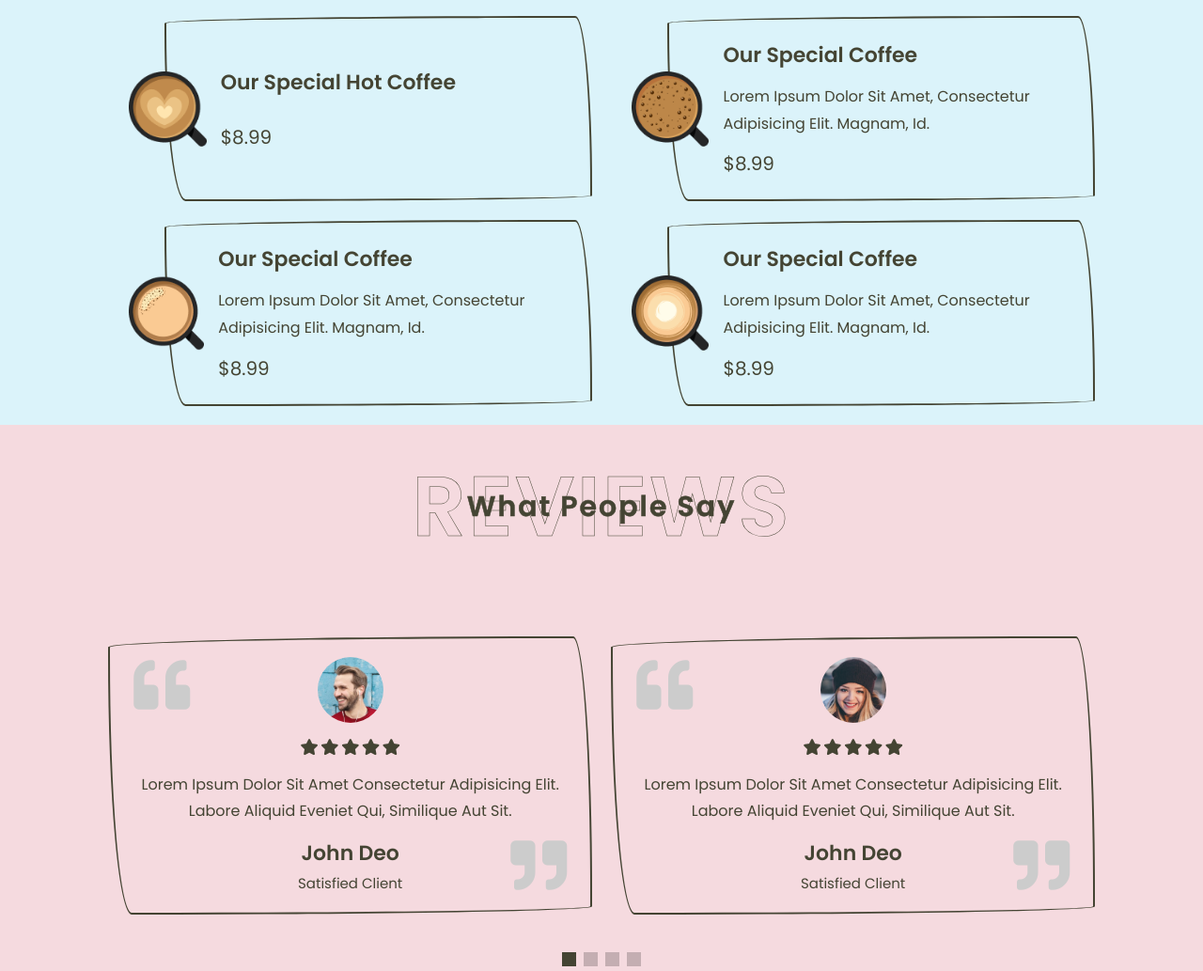
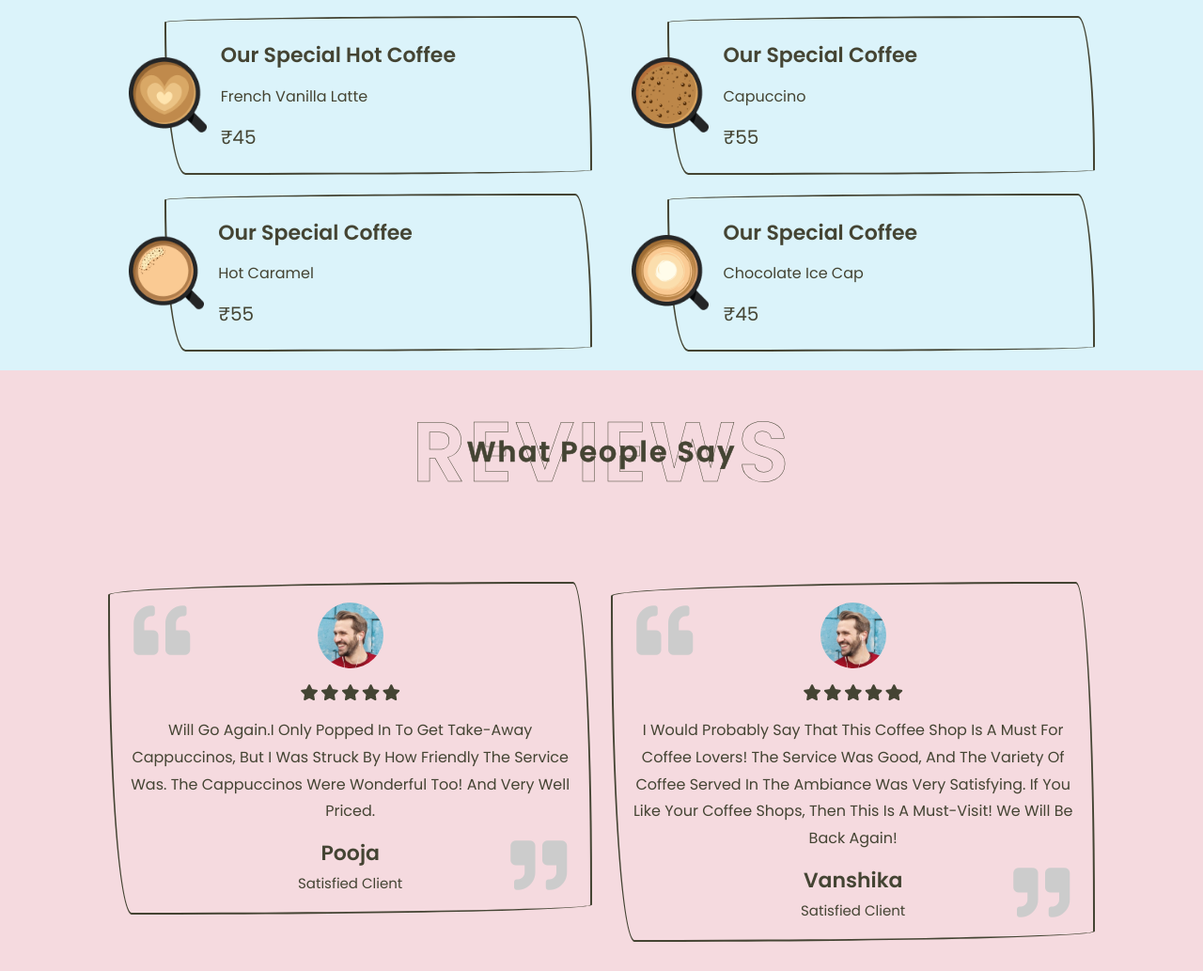
Before and after one commit to Mansi1527/jojocafe, a plain HTML site: page index.html in a window 1280 px wide. Shown: the part 1996-3029 px from the top of the page at 94% size. Drawn offline with nearby package versions, Linux system fonts and the light colour scheme.

Commit message:
Update index.html

```diff
--- a/index.html
+++ b/index.html
@@ -94,7 +94,7 @@
                 </div>
                 <div class="icons">
                     <img src="image/about-icon-3.png" alt="">
-                    <h3><a href="https://instagram.com/jojoo.in?igshid=YmMyMTA2M2Y="></a></h3>
+                    <h3><a href="https://instagram.com/jojoo.in?igshid=YmMyMTA2M2Y=">ambience</a></h3>
                 </div>
             </div>
         </div>
@@ -135,8 +135,8 @@
             <img src="image/menu-3.png" alt="">
             <div class="content">
                 <h3>our special Hot coffee</h3>
-                <p></p>
-                <span>$8.99</span>
+                <p>French vanilla latte</p>
+                <span>₹45</span>
             </div>
         </a>
 
@@ -144,8 +144,8 @@
             <img src="image/menu-4.png" alt="">
             <div class="content">
                 <h3>our special coffee</h3>
-                <p>Lorem ipsum dolor sit amet, consectetur adipisicing elit. Magnam, id.</p>
-                <span>$8.99</span>
+                <p>Capuccino</p>
+                <span>₹55</span>
             </div>
         </a>
 
@@ -153,8 +153,8 @@
             <img src="image/menu-5.png" alt="">
             <div class="content">
                 <h3>our special coffee</h3>
-                <p>Lorem ipsum dolor sit amet, consectetur adipisicing elit. Magnam, id.</p>
-                <span>$8.99</span>
+                <p>Hot Caramel</p>
+                <span>₹55</span>
             </div>
         </a>
 
@@ -162,8 +162,8 @@
             <img src="image/menu-6.png" alt="">
             <div class="content">
                 <h3>our special coffee</h3>
-                <p>Lorem ipsum dolor sit amet, consectetur adipisicing elit. Magnam, id.</p>
-                <span>$8.99</span>
+                <p>Chocolate Ice Cap</p>
+                <span>₹45</span>
             </div>
         </a>
 
@@ -194,15 +194,15 @@
                     <i class="fas fa-star"></i>
                     <i class="fas fa-star"></i>
                 </div>
-                <p>Lorem ipsum dolor sit amet consectetur adipisicing elit. Labore aliquid eveniet qui, similique aut sit.</p>
-                <h3>john deo</h3>
+                <p>Will go again.I only popped in to get take-away cappuccinos, but I was struck by how friendly the service was. The cappuccinos were wonderful too! And very well priced.</p>
+                <h3>Pooja</h3>
                 <span>satisfied client</span>
             </div>
 
             <div class="swiper-slide box">
                 <i class="fas fa-quote-left"></i>
                 <i class="fas fa-quote-right"></i>
-                <img src="image/pic-2.png" alt="">
+                <img src="image/pic-1.png" alt="">
                 <div class="stars">
                     <i class="fas fa-star"></i>
                     <i class="fas fa-star"></i>
@@ -210,15 +210,15 @@
                     <i class="fas fa-star"></i>
                     <i class="fas fa-star"></i>
                 </div>
-                <p>Lorem ipsum dolor sit amet consectetur adipisicing elit. Labore aliquid eveniet qui, similique aut sit.</p>
-                <h3>john deo</h3>
+                <p>I would probably say that this coffee shop is a must for coffee lovers! The service was good, and the variety of coffee served in the ambiance was very satisfying. If you like your coffee shops, then this is a must-visit! We will be back again!</p>
+                <h3>Vanshika</h3>
                 <span>satisfied client</span>
             </div>
 
             <div class="swiper-slide box">
                 <i class="fas fa-quote-left"></i>
                 <i class="fas fa-quote-right"></i>
-                <img src="image/pic-3.png" alt="">
+                <img src="image/pic-1.png" alt="">
                 <div class="stars">
                     <i class="fas fa-star"></i>
                     <i class="fas fa-star"></i>
@@ -226,15 +226,15 @@
                     <i class="fas fa-star"></i>
                     <i class="fas fa-star"></i>
                 </div>
-                <p>Lorem ipsum dolor sit amet consectetur adipisicing elit. Labore aliquid eveniet qui, similique aut sit.</p>
-                <h3>john deo</h3>
+                <p>This coffee shop is my favorite place to hang-out. I really like this place because it has a good ambiance. The coffee and music that they had were so good.</p>
+                <h3>Sanjay</h3>
                 <span>satisfied client</span>
             </div>
 
             <div class="swiper-slide box">
                 <i class="fas fa-quote-left"></i>
                 <i class="fas fa-quote-right"></i>
-                <img src="image/pic-4.png" alt="">
+                <img src="image/pic-1.png" alt="">
                 <div class="stars">
                     <i class="fas fa-star"></i>
                     <i class="fas fa-star"></i>
@@ -242,8 +242,8 @@
                     <i class="fas fa-star"></i>
                     <i class="fas fa-star"></i>
                 </div>
-                <p>Lorem ipsum dolor sit amet consectetur adipisicing elit. Labore aliquid eveniet qui, similique aut sit.</p>
-                <h3>john deo</h3>
+                <p> Unquestionably, the best coffee shop in the area! I’m so thankful that finally, I was able to find this spot for some good coffee just in time. The atmosphere inside this coffee shop was very vibrant and relaxing. I will definitely rate them a five-star for everything that they provided. Truly amazing! Thank you so much, guys!</p>
+                <h3>Dinesh</h3>
                 <span>satisfied client</span>
             </div>
 
@@ -277,8 +277,6 @@
 
     </form>
 
-    <script src="https://smtpjs.com/v3/smtp.js">
-    </script>
 
 
 
```
